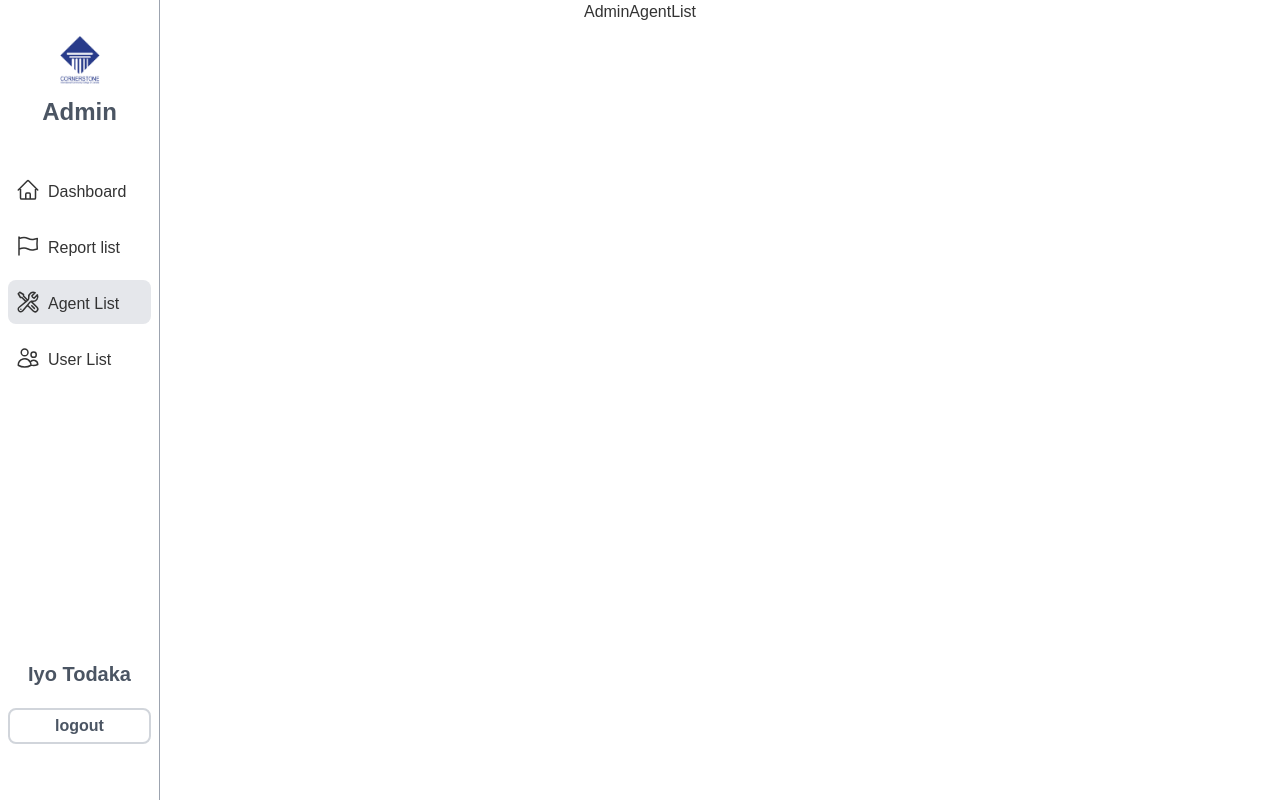
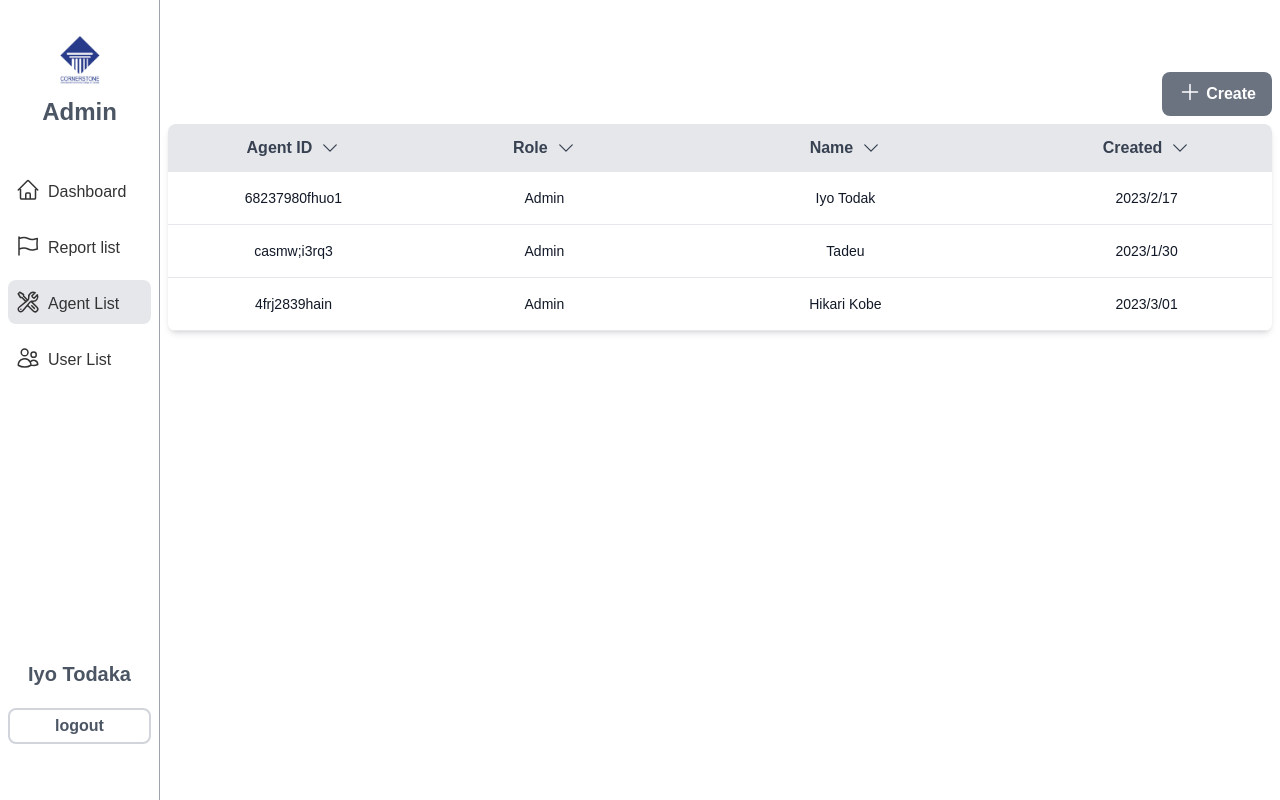
Before and after one commit to IyoTodaka/CICCC-Whistleblowing-Project, a React (Vite) app in the folder client/: page /admin/agentlist in a window 1280 px wide. Built offline with nearby package versions, Linux system fonts and the light colour scheme.

Commit message:
Add admin part agent list page

```diff
--- /dev/null
+++ b/client/src/Components/AdminHome/AdminCreateBtn.jsx
@@ -0,0 +1,14 @@
+import React from 'react'
+
+const AdminCreateBtn = () => {
+  return (
+    <button className='flex items-center justify-center font-bold bg-gray-500 rounded-lg py-2 px-4 text-white w-fit hover:bg-gray-200 hover:text-gray-700 tarnsition duration-100 self-end'>
+        <svg xmlns="http://www.w3.org/2000/svg" fill="none" viewBox="0 0 24 24" strokeWidth={1.5} stroke="currentColor" className="w-5 h-5 md:w-6 md:h-6 mr-1 mb-1">
+            <path strokeLinecap="round" strokeLinejoin="round" d="M12 4.5v15m7.5-7.5h-15" />
+        </svg>
+        Create
+    </button>
+  )
+}
+
+export default AdminCreateBtn
--- /dev/null
+++ b/client/src/Components/AdminHome/AgentTable.jsx
@@ -0,0 +1,67 @@
+import { useState } from "react"
+
+import { agentList } from "../../data/agentList"
+import { upArrow, downArrow } from "../AdminHome/tableArrow"
+
+const AgentTable = () => {
+    const [idSort, setIdSort] = useState(false)
+    const [roleSort, setRoleSort] = useState(false)
+    const [nameSort, setNameSort] = useState(false)
+    const [createdSort, setCreatedSort] = useState(false)
+
+    return (
+        <div className="relative overflow-x-auto shadow-md sm:rounded-lg mt-2">
+            <table className="w-full text-sm text-left text-gray-500 table-fixed">
+                <thead className="text-sm md:text-base text-center text-gray-700 bg-gray-200 ">
+                    <tr>
+                        <th onClick={() => setIdSort(!idSort)} scope="col" className="px-3 py-2 md:py-3 w-40">
+                        <div className='flex items-center justify-center'>
+                            Agent ID
+                            {idSort? upArrow: downArrow}
+                        </div>
+                        </th>
+                        <th onClick={() => setRoleSort(!roleSort)} scope="col" className="px-3 py-2  md:py-3 w-40">
+                        <div className='flex items-center justify-center'>
+                            Role
+                            {roleSort? upArrow: downArrow}
+                        </div>
+                        </th>
+                        <th onClick={() => setNameSort(!nameSort)} scope="col" className="px-3 py-2  md:py-3 w-56">
+                        <div className='flex items-center justify-center'>
+                            Name
+                            {nameSort? upArrow: downArrow}
+                        </div>
+                        </th>
+                        <th onClick={() => setCreatedSort(!createdSort)} scope="col" className="px-3 py-2  md:py-3 w-40">
+                        <div className='flex items-center justify-center'>
+                            Created
+                            {createdSort? upArrow: downArrow}
+                        </div>
+                        </th>
+                    </tr>
+                </thead>
+                <tbody>
+                {agentList.length > 0 &&
+                    agentList.map(eachAgent => (
+                        <tr className="bg-white border-b text-gray-900 text-center" key={eachAgent._id}>
+                        <td scope="row" className="px-3 py-4 whitespace-nowrap overflow-hidden text-ellipsis">
+                            {eachAgent._id}
+                        </td>
+                        <td scope="row" className="px-3 py-4 whitespace-nowrap overflow-hidden text-ellipsis">
+                            {eachAgent.role}
+                        </td>
+                        <td scope="row" className="px-3 py-4 whitespace-nowrap overflow-hidden text-ellipsis">
+                            {eachAgent.name}
+                        </td>
+                        <td scope="row" className="px-3 py-4 whitespace-nowrap overflow-hidden text-ellipsis">
+                            {eachAgent.created}
+                        </td>
+                        </tr>
+                ))}
+                </tbody>
+            </table>
+        </div>
+    )
+}
+
+export default AgentTable
--- a/client/src/Components/AdminHome/ReportTable.jsx
+++ b/client/src/Components/AdminHome/ReportTable.jsx
@@ -1,32 +1,60 @@
+import { useState } from 'react'
 import { useLocation } from 'react-router-dom'
+
 import { reportList } from '../../data/reportList'
+import { upArrow, downArrow } from "../AdminHome/tableArrow"
 
 const ReportTable = () => {
+  const [idSort, setIdSort] = useState(false)
+  const [statusSort, setStatusSort] = useState(false)
+  const [subjectSort, setSubjectSort] = useState(false)
+  const [agentSort, setAgentSort] = useState(false)
+  const [createdSort, setCreatedSort] = useState(false)
+  const [updatedSort, setUpdatedSort] = useState(false)
+
   const location = useLocation()
-  console.log(location.state);
+  // console.log(location.state);
 
   return (
-      <div className="relative overflow-x-auto shadow-md sm:rounded-lg md:ml-40 mt-2">
+      <div className="relative overflow-x-auto shadow-md sm:rounded-lg mt-2">
           <table className="w-full text-sm text-left text-gray-500 table-fixed">
               <thead className="text-sm md:text-base text-center text-gray-700 bg-gray-200 ">
                   <tr>
-                      <th scope="col" className="px-3 py-2  md:py-3 w-40">
+                      <th onClick={() => setIdSort(!idSort)} scope="col" className="px-3 py-2 md:py-3 w-40">
+                        <div className='flex items-center justify-center'>
                           Report ID
+                          {idSort? upArrow: downArrow}
+                        </div>
                       </th>
-                      <th scope="col" className="px-3 py-2  md:py-3 w-40">
+                      <th onClick={() => setStatusSort(!statusSort)} scope="col" className="px-3 py-2  md:py-3 w-40">
+                        <div className='flex items-center justify-center'>
                           Status
+                          {statusSort? upArrow: downArrow}
+                        </div>
                       </th>
-                      <th scope="col" className="px-3 py-2  md:py-3 w-56">
-                          Subject
+                      <th onClick={() => setSubjectSort(!subjectSort)} scope="col" className="px-3 py-2  md:py-3 w-56">
+                        <div className='flex items-center justify-center'>
+                          Sbject
+                          {subjectSort? upArrow: downArrow}
+                        </div>
                       </th>
-                      <th scope="col" className="px-3 py-2  md:py-3 w-40">
+                      <th onClick={() => setAgentSort(!agentSort)} scope="col" className="px-3 py-2  md:py-3 w-40">
+                        <div className='flex items-center justify-center'>
                           Agent
+                          {agentSort? upArrow: downArrow}
+                        </div>
                       </th>
-                      <th scope="col" className="px-3 py-2  md:py-3 w-40">
+                      <th onClick={() => setCreatedSort(!createdSort)} scope="col" className="px-3 py-2  md:py-3 w-40">
+                        <div className='flex items-center justify-center'>
                           Created
+                          {createdSort? upArrow: downArrow}
+                        </div>
                       </th>
-                      <th scope="col" className="px-3 py-2  md:py-3 w-40">
+                      <th onClick={() => setUpdatedSort(!updatedSort)} scope="col" className="px-3 py-2  md:py-3 w-40">
+                        <div className='flex items-center justify-center'>
                           Updated
+                          {updatedSort? upArrow: downArrow}
+                        </div>
                       </th>
                   </tr>
               </thead>
--- /dev/null
+++ b/client/src/Components/AdminHome/tableArrow.jsx
@@ -0,0 +1,11 @@
+export const upArrow = (
+    <svg xmlns="http://www.w3.org/2000/svg" fill="none" viewBox="0 0 24 24" strokeWidth={1.5} stroke="currentColor" className="w-5 h-5 ml-2">
+      <path strokeLinecap="round" strokeLinejoin="round" d="M4.5 15.75l7.5-7.5 7.5 7.5" />
+    </svg>
+)
+
+export const downArrow = (
+    <svg xmlns="http://www.w3.org/2000/svg" fill="none" viewBox="0 0 24 24" strokeWidth={1.5} stroke="currentColor" className="w-5 h-5 ml-2">
+      <path strokeLinecap="round" strokeLinejoin="round" d="M19.5 8.25l-7.5 7.5-7.5-7.5" />
+    </svg>
+)
--- a/client/src/Pages/Protected/AdminAgentList.jsx
+++ b/client/src/Pages/Protected/AdminAgentList.jsx
@@ -1,8 +1,13 @@
-import React from 'react'
+
+import AdminCreateBtn from "../../Components/AdminHome/AdminCreateBtn"
+import AgentTable from "../../Components/AdminHome/AgentTable"
 
 const AdminAgentList = () => {
   return (
-    <div className='flex justify-center'>AdminAgentList</div>
+    <div className='flex flex-col mt-16 md:ml-40 p-2'>
+      <AdminCreateBtn />
+      <AgentTable />
+    </div>
   )
 }
 
--- a/client/src/Pages/Protected/AdminDashboard.jsx
+++ b/client/src/Pages/Protected/AdminDashboard.jsx
@@ -4,7 +4,7 @@ import Dashboard from "../../Components/AdminHome/Dashboard"
 const AdminDashboard = () => {
 
   return (
-    <div className="mt-16">
+    <div className="mt-16 md:ml-40">
       <Dashboard />
     </div>
 
--- a/client/src/Pages/Protected/AdminReportList.jsx
+++ b/client/src/Pages/Protected/AdminReportList.jsx
@@ -8,7 +8,7 @@ const AdminReportList = () => {
   const [isOpen, setIsOpen] = useToggle()
 
   return (
-    <div className='flex flex-col mt-12 md:mt-5 p-2'>
+    <div className='flex flex-col mt-12 md:mt-5 md:ml-40 p-2'>
       <FilterBtn setIsOpen={setIsOpen} />
       <ReportTable />
       {isOpen && <FilterModal setIsOpen={setIsOpen}/>}
--- /dev/null
+++ b/client/src/data/agentList.js
@@ -0,0 +1,20 @@
+export const agentList = [
+    {
+        _id: "68237980fhuo1",
+        role: "Admin",
+        name: "Iyo Todak",
+        created: "2023/2/17"
+    },
+    {
+        _id: "casmw;i3rq3",
+        role: "Admin",
+        name: "Tadeu",
+        created: "2023/1/30"
+    },
+    {
+        _id: "4frj2839hain",
+        role: "Admin",
+        name: "Hikari Kobe",
+        created: "2023/3/01"
+    },
+]
```
